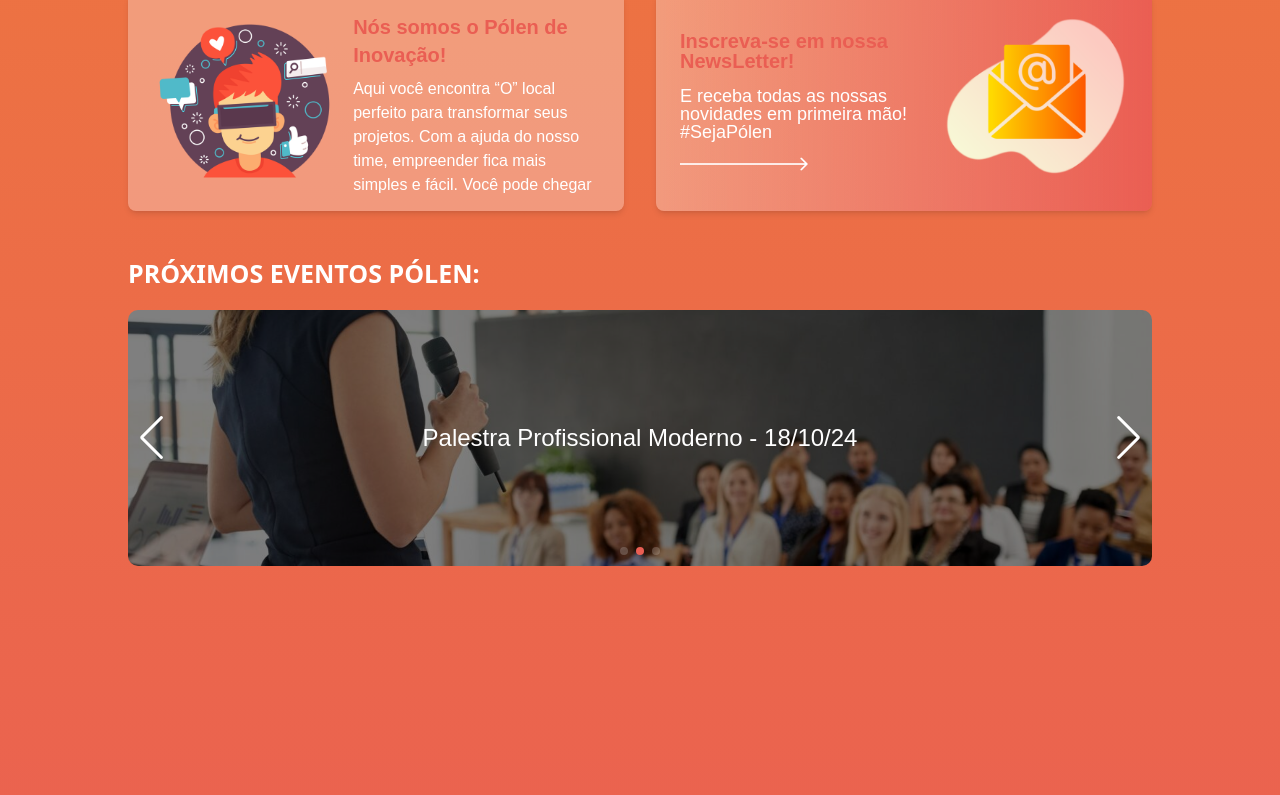
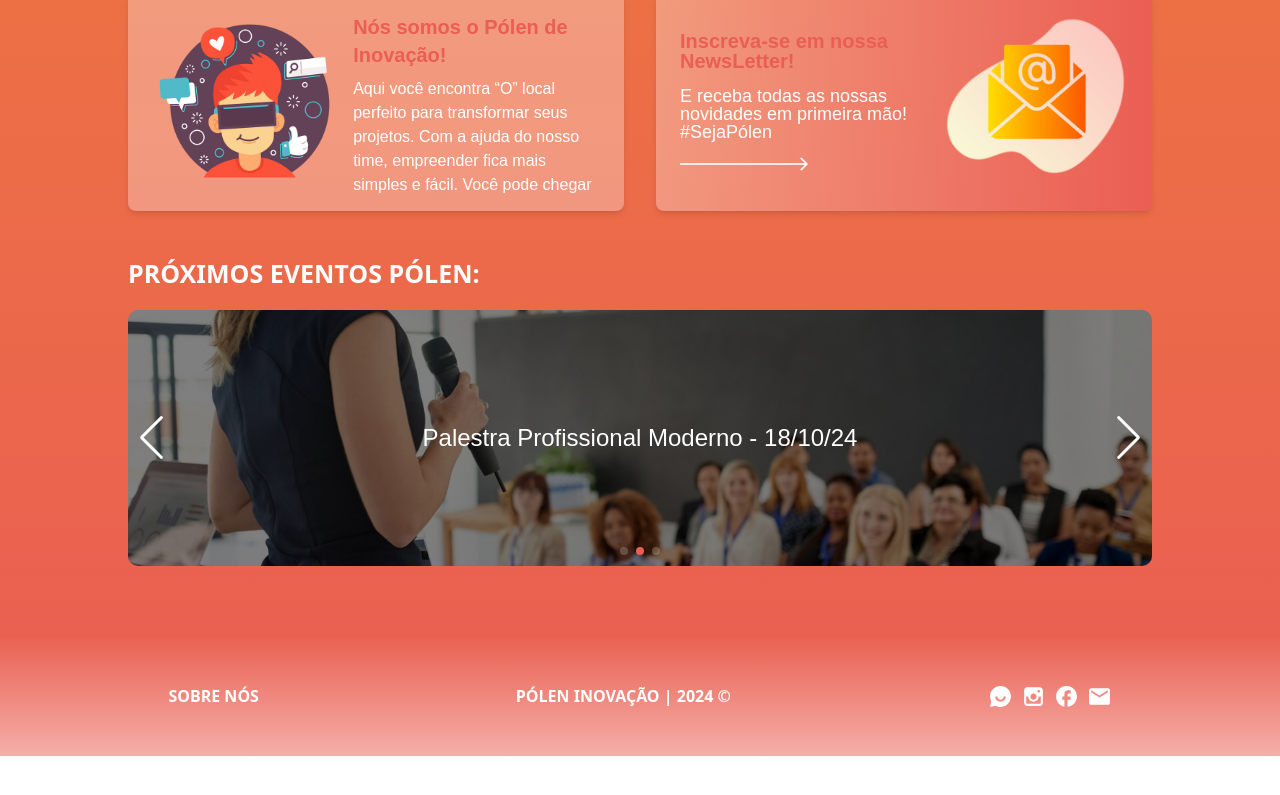
Before and after one commit to HextechBRISA/polen-inovacao-front, a Next.js app: page / in a window 1280 px wide. Shown: the part 439-1234 px from the top of the page. After the commit the page ends 1195 px from the top, so only its background shows below. Built offline with nearby package versions, Linux system fonts and the light colour scheme; a web font is replaced by a local one.

Commit message:
feat: create footer on home route

```diff
--- a/src/app/components/BackgroundForms.tsx
+++ b/src/app/components/BackgroundForms.tsx
@@ -9,7 +9,7 @@ interface BackgroundFormsProps {
 
 export default function BackgroundForms({ children }: BackgroundFormsProps) {
   return (
-    <div className="bg-white bg-opacity-30 w-1/2 mt-[130px] mx-auto rounded-[20px] p-10 shadow-lg flex flex-col items-center justify-center sm:w-4/5 xs:w-4/5 text-[#635A56]">
+    <div className="bg-white bg-opacity-30 w-1/2 mt-[130px] mx-auto rounded-[20px] p-10 shadow-lg flex flex-col items-center justify-center sm:w-4/5 xs:w-4/5 text-[#635A56] mb-[50px]">
       <div className="max-w-full flex justify-center mb-1.5">
         <Image src={LogoPolen} alt="Logo Polen" />
       </div>
--- /dev/null
+++ b/src/app/components/Footer.tsx
@@ -0,0 +1,23 @@
+import React from "react";
+import { TiSocialInstagram } from "react-icons/ti";
+import { MdFacebook, MdEmail } from "react-icons/md";
+import { RiChatSmile2Fill } from "react-icons/ri";
+
+export function Footer() {
+  return (
+    <div className="w-full h-[120px] flex justify-around items-center bg-gradient-to-t from-[rgba(255,255,255,0.5)] to-transparent p-10 xs:p-6 mt-[70px] xs:mt-[40px] text-white">
+      <h1 className="font-sans font-bold cursor-pointer hover:text-[#ea5e53] transition duration-300">
+        SOBRE NÓS
+      </h1>
+      <h1 className="font-sans font-bold cursor-pointer sm:hidden hover:text-[#ea5e53] transition duration-300">
+        PÓLEN INOVAÇÃO | 2024 ©
+      </h1>
+      <div className="flex">
+        <RiChatSmile2Fill className="text-[25px] cursor-pointer hover:text-[#ea5e53] transition duration-300" />
+        <TiSocialInstagram className="text-[25px] ml-2 cursor-pointer hover:text-[#ea5e53] transition duration-300" />
+        <MdFacebook className="text-[25px] ml-2 cursor-pointer hover:text-[#ea5e53] transition duration-300" />
+        <MdEmail className="text-[25px] ml-2 cursor-pointer hover:text-[#ea5e53] transition duration-300" />
+      </div>
+    </div>
+  );
+}
--- a/src/app/mentor/mentor-profile/page.tsx
+++ b/src/app/mentor/mentor-profile/page.tsx
@@ -49,7 +49,7 @@ export default function MentorProfilePage() {
           </Link>
         </div>
       </div>
-      <div className="bg-white bg-opacity-30 mt-[30px] xs:mt-[10px] mx-auto rounded-[20px] p-10 shadow-lg flex flex-col items-center justify-center w-3/5 lg:w-4/6 sm:w-5/6">
+      <div className="bg-white bg-opacity-30 mt-[30px] xs:mt-[10px] mx-auto rounded-[20px] p-10 shadow-lg flex flex-col items-center justify-center w-3/5 lg:w-4/6 sm:w-5/6 mb-[50px]">
         <MentorCalendar isMentor={false} />
       </div>
     </>
--- a/src/app/mentor/page.tsx
+++ b/src/app/mentor/page.tsx
@@ -16,7 +16,7 @@ export default function MentorPage() {
           <PiSignOutBold className="text-[27px] xs:text-[24px] text-shadow-md text-white hover:animate-wobble" />
         </Link>
       </div>
-      <div className="bg-white bg-opacity-30 mt-[30px] mx-auto rounded-[20px] p-10 shadow-lg flex flex-col items-center justify-center w-3/5 lg:w-4/6 sm:w-5/6">
+      <div className="bg-white bg-opacity-30 mt-[30px] mx-auto rounded-[20px] p-10 shadow-lg flex flex-col items-center justify-center w-3/5 lg:w-4/6 sm:w-5/6 mb-[50px]">
         <h2 className="w-full font-bold text-[18px] xs:text-[16px] text-left mb-6">Acompanhe seu calendário de reuniões de mentoria:</h2>
         <MentorCalendar isMentor={true} />
         <MeetingMentorReminder />
--- a/src/app/page.tsx
+++ b/src/app/page.tsx
@@ -2,12 +2,16 @@
 import React from "react";
 import Banner from "./components/Banner";
 import PublicCards from "./components/PublicCards";
+import { Footer } from "./components/Footer";
 
 export default function MyApp() {
   return (
-    <>
-      <Banner />
-      <PublicCards />
-    </>
+    <div className="min-h-screen flex flex-col">
+      <main className="flex-grow">
+        <Banner />
+        <PublicCards />
+      </main>
+      <Footer />
+    </div>
   );
 }
--- a/src/app/payment/style.tsx
+++ b/src/app/payment/style.tsx
@@ -1,7 +1,7 @@
 import React from "react";
 
 const PaymentContainer = ({ children }) => (
-  <div className="bg-white bg-opacity-30 mt-[130px] mx-auto rounded-[20px] p-10 shadow-lg flex flex-col items-center justify-center w-1/2 sm:w-5/6 xs:w-5/6">
+  <div className="bg-white bg-opacity-30 mt-[130px] mx-auto rounded-[20px] p-10 shadow-lg flex flex-col items-center justify-center w-1/2 sm:w-5/6 xs:w-5/6 mb-[50px]">
     {children}
   </div>
 );
--- a/src/app/resident/page.tsx
+++ b/src/app/resident/page.tsx
@@ -16,7 +16,7 @@ export default function ResidentPage() {
           <PiSignOutBold className="text-[27px] xs:text-[24px] text-shadow-md text-white hover:animate-wobble" />
         </Link>
       </div>
-      <div className="bg-white bg-opacity-30 mt-[30px] mx-auto rounded-[20px] p-10 shadow-lg flex flex-col items-center justify-center w-3/5 lg:w-4/6 sm:w-5/6">
+      <div className="bg-white bg-opacity-30 mt-[30px] mx-auto rounded-[20px] p-10 shadow-lg flex flex-col items-center justify-center w-3/5 lg:w-4/6 sm:w-5/6 mb-[50px]">
         <MeetingReminder />
         <FavoriteMentorsArea />
       </div>
--- a/src/app/space-rental/auditorium/page.tsx
+++ b/src/app/space-rental/auditorium/page.tsx
@@ -6,7 +6,7 @@ import AuditoriumCalendar from "./components/AuditoriumCalendar";
 
 export default function AuditoriumPage() {
   return (
-    <div className="bg-white bg-opacity-30 mt-[130px] mx-auto rounded-[20px] p-10 xs:p-6 shadow-lg flex flex-col items-center justify-center w-3/5 lg:w-4/6 sm:w-5/6 xs:w-5/6">
+    <div className="bg-white bg-opacity-30 mt-[130px] mx-auto rounded-[20px] p-10 xs:p-6 shadow-lg flex flex-col items-center justify-center w-3/5 lg:w-4/6 sm:w-5/6 xs:w-5/6 mb-[50px]">
       <div className="w-full rounded-[10px] relative overflow-hidden w-full h-48">
         <Image
           src={Auditorium}
--- a/src/app/space-rental/page.tsx
+++ b/src/app/space-rental/page.tsx
@@ -8,7 +8,7 @@ import PodcastStudio from "../../../public/PodcastStudio.png";
 
 export default function SpaceRentalPage() {
   return (
-    <div className="bg-white bg-opacity-30 mt-[130px] mx-auto rounded-[20px] p-10 shadow-lg flex flex-col items-center justify-center w-3/5 lg:w-4/6 xs:w-5/6">
+    <div className="bg-white bg-opacity-30 mt-[130px] mx-auto rounded-[20px] p-10 shadow-lg flex flex-col items-center justify-center w-3/5 lg:w-4/6 xs:w-5/6 mb-[50px]">
       <h1 className="font-bold text-center text-xl mb-8">
         Escolha o espaço que deseja reservar:
       </h1>
--- a/src/app/space-rental/podcast-studio/page.tsx
+++ b/src/app/space-rental/podcast-studio/page.tsx
@@ -6,7 +6,7 @@ import PodcastStudioCalendar from "./components/PodcastStudioCalendar";
 
 export default function PodcastStudioPage() {
   return (
-    <div className="bg-white bg-opacity-30 mt-[130px] mx-auto rounded-[20px] p-10 xs:p-6 shadow-lg flex flex-col items-center justify-center w-3/5 lg:w-4/6 sm:w-5/6 xs:w-5/6">
+    <div className="bg-white bg-opacity-30 mt-[130px] mx-auto rounded-[20px] p-10 xs:p-6 shadow-lg flex flex-col items-center justify-center w-3/5 lg:w-4/6 sm:w-5/6 xs:w-5/6 mb-[50px]">
       <div className="w-full rounded-[10px] relative overflow-hidden w-full h-48">
         <Image
           src={PodcastStudio}
--- a/src/app/space-rental/tv-studio/page.tsx
+++ b/src/app/space-rental/tv-studio/page.tsx
@@ -6,7 +6,7 @@ import TVStudioCalendar from "./components/TVStudioCalendar";
 
 export default function TVStudioPage() {
   return (
-    <div className="bg-white bg-opacity-30 mt-[130px] mx-auto rounded-[20px] p-10 xs:p-6 shadow-lg flex flex-col items-center justify-center w-3/5 lg:w-4/6 sm:w-5/6 xs:w-5/6">
+    <div className="bg-white bg-opacity-30 mt-[130px] mx-auto rounded-[20px] p-10 xs:p-6 shadow-lg flex flex-col items-center justify-center w-3/5 lg:w-4/6 sm:w-5/6 xs:w-5/6 mb-[50px]">
       <div className="w-full rounded-[10px] relative overflow-hidden w-full h-48">
         <Image
           src={TVStudio}
--- a/src/styles/globals.css
+++ b/src/styles/globals.css
@@ -29,10 +29,17 @@ footer, header, hgroup, menu, nav, section {
 }
 body {
   line-height: 1;
-  height: auto;
-	margin-bottom: 500px;
+  min-height: 100vh;
+  display: flex;
+  flex-direction: column;
+  margin: 0;
   background: linear-gradient(to bottom, #EE7A3C, #EA5E53);
   color: #635a56;
+}
+#root, #__next {
+  flex: 1;
+  display: flex;
+  flex-direction: column;
 }
 ol, ul {
   list-style: none;
```
Lines whose indentation alone changed are shown as unchanged.
